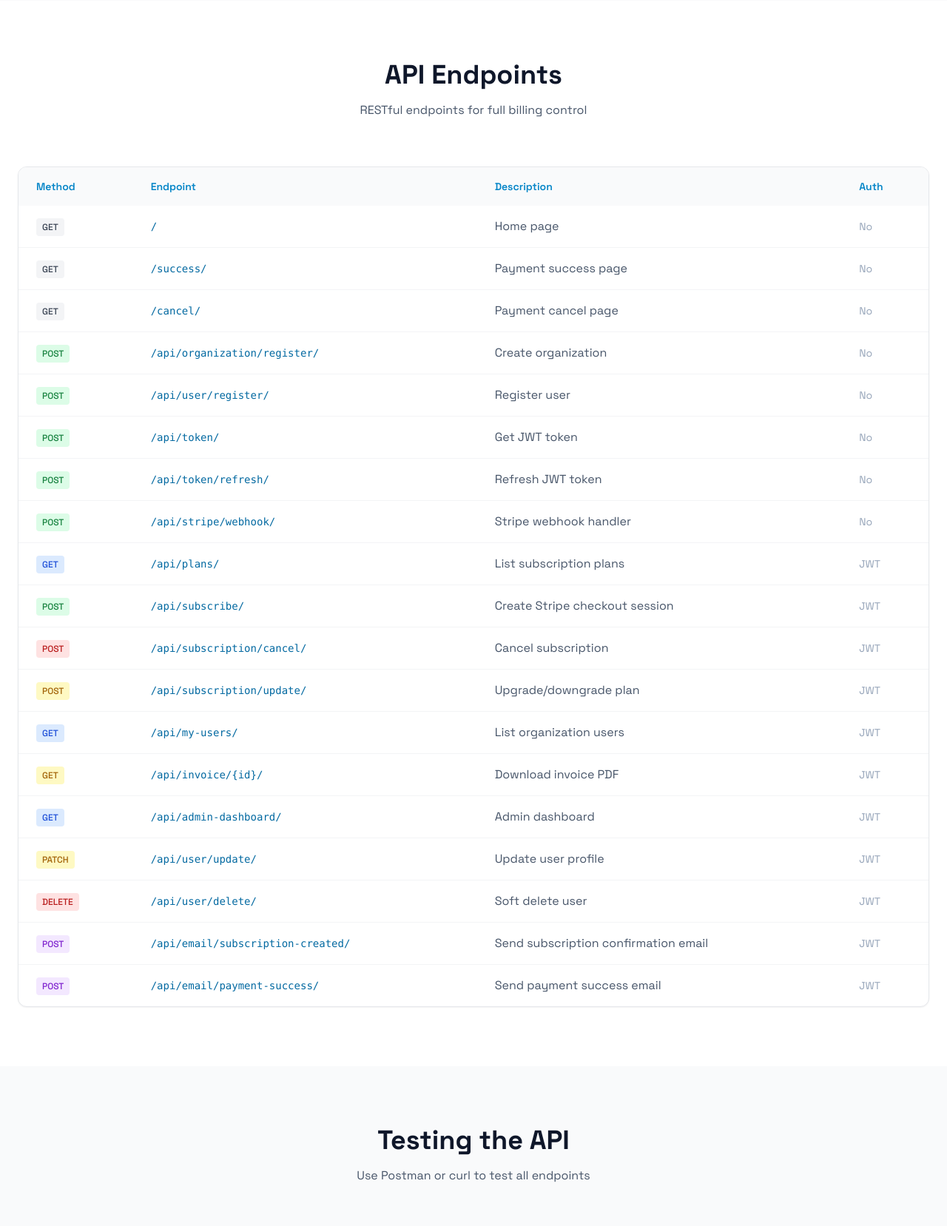
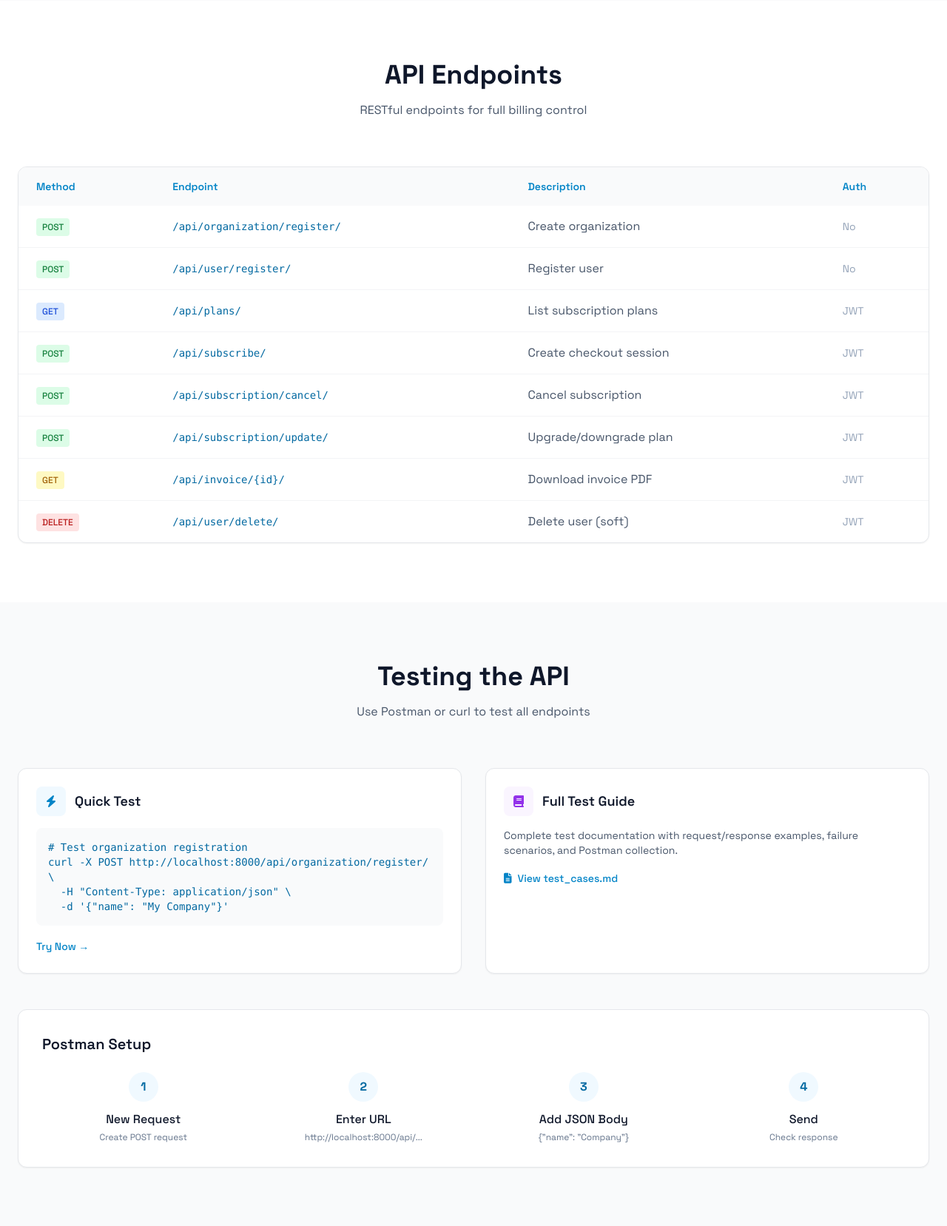
Before and after one commit to Ar-jun-fs9/multi-tenant-saas-billing-system, a Django app: page / in a window 1280 px wide. Shown: the part 1416-3073 px from the top of the page at 74% size. Run offline with Django 5.2, Linux system fonts and the light colour scheme; some libraries are stand-ins or nearby versions.

Commit message:
recall backupp

```diff
--- a/templates/homepage.html
+++ b/templates/homepage.html
@@ -307,156 +307,146 @@
           </p>
         </div>
 
-    <div class="bg-white border border-gray-200 rounded-xl overflow-hidden shadow-sm">
+        <div
+          class="bg-white border border-gray-200 rounded-xl overflow-hidden shadow-sm"
+        >
           <div class="overflow-x-auto">
             <table class="w-full">
-
               <thead class="bg-gray-50">
                 <tr>
-              <th class="px-6 py-4 text-left text-sm font-semibold text-brand-500">Method</th>
-              <th class="px-6 py-4 text-left text-sm font-semibold text-brand-500">Endpoint</th>
-              <th class="px-6 py-4 text-left text-sm font-semibold text-brand-500">Description</th>
-              <th class="px-6 py-4 text-left text-sm font-semibold text-brand-500">Auth</th>
+                  <th
+                    class="px-6 py-4 text-left text-sm font-semibold text-brand-500"
+                  >
+                    Method
+                  </th>
+                  <th
+                    class="px-6 py-4 text-left text-sm font-semibold text-brand-500"
+                  >
+                    Endpoint
+                  </th>
+                  <th
+                    class="px-6 py-4 text-left text-sm font-semibold text-brand-500"
+                  >
+                    Description
+                  </th>
+                  <th
+                    class="px-6 py-4 text-left text-sm font-semibold text-brand-500"
+                  >
+                    Auth
+                  </th>
                 </tr>
               </thead>
-
               <tbody class="divide-y divide-gray-100">
-
-            <!-- PUBLIC -->
                 <tr class="hover:bg-gray-50">
-              <td class="px-6 py-4"><span class="px-2 py-1 bg-gray-100 text-gray-700 text-xs rounded font-medium">GET</span></td>
-              <td class="px-6 py-4 font-mono text-sm text-brand-600">/</td>
-              <td class="px-6 py-4 text-slate-600">Home page</td>
-              <td class="px-6 py-4 text-slate-400 text-sm">No</td>
-            </tr>
-
-            <tr class="hover:bg-gray-50">
-              <td class="px-6 py-4"><span class="px-2 py-1 bg-gray-100 text-gray-700 text-xs rounded font-medium">GET</span></td>
-              <td class="px-6 py-4 font-mono text-sm text-brand-600">/success/</td>
-              <td class="px-6 py-4 text-slate-600">Payment success page</td>
-              <td class="px-6 py-4 text-slate-400 text-sm">No</td>
-            </tr>
-
-            <tr class="hover:bg-gray-50">
-              <td class="px-6 py-4"><span class="px-2 py-1 bg-gray-100 text-gray-700 text-xs rounded font-medium">GET</span></td>
-              <td class="px-6 py-4 font-mono text-sm text-brand-600">/cancel/</td>
-              <td class="px-6 py-4 text-slate-600">Payment cancel page</td>
-              <td class="px-6 py-4 text-slate-400 text-sm">No</td>
-            </tr>
-
-            <tr class="hover:bg-gray-50">
-              <td class="px-6 py-4"><span class="px-2 py-1 bg-green-100 text-green-700 text-xs rounded font-medium">POST</span></td>
-              <td class="px-6 py-4 font-mono text-sm text-brand-600">/api/organization/register/</td>
+                  <td class="px-6 py-4">
+                    <span
+                      class="px-2 py-1 bg-green-100 text-green-700 text-xs rounded font-medium"
+                      >POST</span
+                    >
+                  </td>
+                  <td class="px-6 py-4 font-mono text-sm text-brand-600">
+                    /api/organization/register/
+                  </td>
                   <td class="px-6 py-4 text-slate-600">Create organization</td>
                   <td class="px-6 py-4 text-slate-400 text-sm">No</td>
                 </tr>
-
                 <tr class="hover:bg-gray-50">
-              <td class="px-6 py-4"><span class="px-2 py-1 bg-green-100 text-green-700 text-xs rounded font-medium">POST</span></td>
-              <td class="px-6 py-4 font-mono text-sm text-brand-600">/api/user/register/</td>
+                  <td class="px-6 py-4">
+                    <span
+                      class="px-2 py-1 bg-green-100 text-green-700 text-xs rounded font-medium"
+                      >POST</span
+                    >
+                  </td>
+                  <td class="px-6 py-4 font-mono text-sm text-brand-600">
+                    /api/user/register/
+                  </td>
                   <td class="px-6 py-4 text-slate-600">Register user</td>
                   <td class="px-6 py-4 text-slate-400 text-sm">No</td>
                 </tr>
-
                 <tr class="hover:bg-gray-50">
-              <td class="px-6 py-4"><span class="px-2 py-1 bg-green-100 text-green-700 text-xs rounded font-medium">POST</span></td>
-              <td class="px-6 py-4 font-mono text-sm text-brand-600">/api/token/</td>
-              <td class="px-6 py-4 text-slate-600">Get JWT token</td>
-              <td class="px-6 py-4 text-slate-400 text-sm">No</td>
-            </tr>
-
-            <tr class="hover:bg-gray-50">
-              <td class="px-6 py-4"><span class="px-2 py-1 bg-green-100 text-green-700 text-xs rounded font-medium">POST</span></td>
-              <td class="px-6 py-4 font-mono text-sm text-brand-600">/api/token/refresh/</td>
-              <td class="px-6 py-4 text-slate-600">Refresh JWT token</td>
-              <td class="px-6 py-4 text-slate-400 text-sm">No</td>
-            </tr>
-
-            <tr class="hover:bg-gray-50">
-              <td class="px-6 py-4"><span class="px-2 py-1 bg-green-100 text-green-700 text-xs rounded font-medium">POST</span></td>
-              <td class="px-6 py-4 font-mono text-sm text-brand-600">/api/stripe/webhook/</td>
-              <td class="px-6 py-4 text-slate-600">Stripe webhook handler</td>
-              <td class="px-6 py-4 text-slate-400 text-sm">No</td>
-            </tr>
-
-            <!-- PROTECTED -->
-            <tr class="hover:bg-gray-50">
-              <td class="px-6 py-4"><span class="px-2 py-1 bg-blue-100 text-blue-700 text-xs rounded font-medium">GET</span></td>
-              <td class="px-6 py-4 font-mono text-sm text-brand-600">/api/plans/</td>
-              <td class="px-6 py-4 text-slate-600">List subscription plans</td>
+                  <td class="px-6 py-4">
+                    <span
+                      class="px-2 py-1 bg-blue-100 text-blue-700 text-xs rounded font-medium"
+                      >GET</span
+                    >
+                  </td>
+                  <td class="px-6 py-4 font-mono text-sm text-brand-600">
+                    /api/plans/
+                  </td>
+                  <td class="px-6 py-4 text-slate-600">
+                    List subscription plans
+                  </td>
                   <td class="px-6 py-4 text-slate-400 text-sm">JWT</td>
                 </tr>
-
                 <tr class="hover:bg-gray-50">
-              <td class="px-6 py-4"><span class="px-2 py-1 bg-green-100 text-green-700 text-xs rounded font-medium">POST</span></td>
-              <td class="px-6 py-4 font-mono text-sm text-brand-600">/api/subscribe/</td>
-              <td class="px-6 py-4 text-slate-600">Create Stripe checkout session</td>
+                  <td class="px-6 py-4">
+                    <span
+                      class="px-2 py-1 bg-green-100 text-green-700 text-xs rounded font-medium"
+                      >POST</span
+                    >
+                  </td>
+                  <td class="px-6 py-4 font-mono text-sm text-brand-600">
+                    /api/subscribe/
+                  </td>
+                  <td class="px-6 py-4 text-slate-600">
+                    Create checkout session
+                  </td>
                   <td class="px-6 py-4 text-slate-400 text-sm">JWT</td>
                 </tr>
-
                 <tr class="hover:bg-gray-50">
-              <td class="px-6 py-4"><span class="px-2 py-1 bg-red-100 text-red-700 text-xs rounded font-medium">POST</span></td>
-              <td class="px-6 py-4 font-mono text-sm text-brand-600">/api/subscription/cancel/</td>
+                  <td class="px-6 py-4">
+                    <span
+                      class="px-2 py-1 bg-green-100 text-green-700 text-xs rounded font-medium"
+                      >POST</span
+                    >
+                  </td>
+                  <td class="px-6 py-4 font-mono text-sm text-brand-600">
+                    /api/subscription/cancel/
+                  </td>
                   <td class="px-6 py-4 text-slate-600">Cancel subscription</td>
                   <td class="px-6 py-4 text-slate-400 text-sm">JWT</td>
                 </tr>
-
                 <tr class="hover:bg-gray-50">
-              <td class="px-6 py-4"><span class="px-2 py-1 bg-yellow-100 text-yellow-700 text-xs rounded font-medium">POST</span></td>
-              <td class="px-6 py-4 font-mono text-sm text-brand-600">/api/subscription/update/</td>
-              <td class="px-6 py-4 text-slate-600">Upgrade/downgrade plan</td>
+                  <td class="px-6 py-4">
+                    <span
+                      class="px-2 py-1 bg-green-100 text-green-700 text-xs rounded font-medium"
+                      >POST</span
+                    >
+                  </td>
+                  <td class="px-6 py-4 font-mono text-sm text-brand-600">
+                    /api/subscription/update/
+                  </td>
+                  <td class="px-6 py-4 text-slate-600">
+                    Upgrade/downgrade plan
+                  </td>
                   <td class="px-6 py-4 text-slate-400 text-sm">JWT</td>
                 </tr>
-
                 <tr class="hover:bg-gray-50">
-              <td class="px-6 py-4"><span class="px-2 py-1 bg-blue-100 text-blue-700 text-xs rounded font-medium">GET</span></td>
-              <td class="px-6 py-4 font-mono text-sm text-brand-600">/api/my-users/</td>
-              <td class="px-6 py-4 text-slate-600">List organization users</td>
-              <td class="px-6 py-4 text-slate-400 text-sm">JWT</td>
-            </tr>
-
-            <tr class="hover:bg-gray-50">
-              <td class="px-6 py-4"><span class="px-2 py-1 bg-yellow-100 text-yellow-700 text-xs rounded font-medium">GET</span></td>
-              <td class="px-6 py-4 font-mono text-sm text-brand-600">/api/invoice/{id}/</td>
+                  <td class="px-6 py-4">
+                    <span
+                      class="px-2 py-1 bg-yellow-100 text-yellow-700 text-xs rounded font-medium"
+                      >GET</span
+                    >
+                  </td>
+                  <td class="px-6 py-4 font-mono text-sm text-brand-600">
+                    /api/invoice/{id}/
+                  </td>
                   <td class="px-6 py-4 text-slate-600">Download invoice PDF</td>
                   <td class="px-6 py-4 text-slate-400 text-sm">JWT</td>
                 </tr>
-
                 <tr class="hover:bg-gray-50">
-              <td class="px-6 py-4"><span class="px-2 py-1 bg-blue-100 text-blue-700 text-xs rounded font-medium">GET</span></td>
-              <td class="px-6 py-4 font-mono text-sm text-brand-600">/api/admin-dashboard/</td>
-              <td class="px-6 py-4 text-slate-600">Admin dashboard</td>
+                  <td class="px-6 py-4">
+                    <span
+                      class="px-2 py-1 bg-red-100 text-red-700 text-xs rounded font-medium"
+                      >DELETE</span
+                    >
+                  </td>
+                  <td class="px-6 py-4 font-mono text-sm text-brand-600">
+                    /api/user/delete/
+                  </td>
+                  <td class="px-6 py-4 text-slate-600">Delete user (soft)</td>
                   <td class="px-6 py-4 text-slate-400 text-sm">JWT</td>
                 </tr>
-
-            <tr class="hover:bg-gray-50">
-              <td class="px-6 py-4"><span class="px-2 py-1 bg-yellow-100 text-yellow-700 text-xs rounded font-medium">PATCH</span></td>
-              <td class="px-6 py-4 font-mono text-sm text-brand-600">/api/user/update/</td>
-              <td class="px-6 py-4 text-slate-600">Update user profile</td>
-              <td class="px-6 py-4 text-slate-400 text-sm">JWT</td>
-            </tr>
-
-            <tr class="hover:bg-gray-50">
-              <td class="px-6 py-4"><span class="px-2 py-1 bg-red-100 text-red-700 text-xs rounded font-medium">DELETE</span></td>
-              <td class="px-6 py-4 font-mono text-sm text-brand-600">/api/user/delete/</td>
-              <td class="px-6 py-4 text-slate-600">Soft delete user</td>
-              <td class="px-6 py-4 text-slate-400 text-sm">JWT</td>
-            </tr>
-
-            <tr class="hover:bg-gray-50">
-              <td class="px-6 py-4"><span class="px-2 py-1 bg-purple-100 text-purple-700 text-xs rounded font-medium">POST</span></td>
-              <td class="px-6 py-4 font-mono text-sm text-brand-600">/api/email/subscription-created/</td>
-              <td class="px-6 py-4 text-slate-600">Send subscription confirmation email</td>
-              <td class="px-6 py-4 text-slate-400 text-sm">JWT</td>
-            </tr>
-
-            <tr class="hover:bg-gray-50">
-              <td class="px-6 py-4"><span class="px-2 py-1 bg-purple-100 text-purple-700 text-xs rounded font-medium">POST</span></td>
-              <td class="px-6 py-4 font-mono text-sm text-brand-600">/api/email/payment-success/</td>
-              <td class="px-6 py-4 text-slate-600">Send payment success email</td>
-              <td class="px-6 py-4 text-slate-400 text-sm">JWT</td>
-            </tr>
-
               </tbody>
             </table>
           </div>
```
Also changed, not shown: core/views.py (+10 -24 lines). Lines whose indentation alone changed are shown as unchanged.
